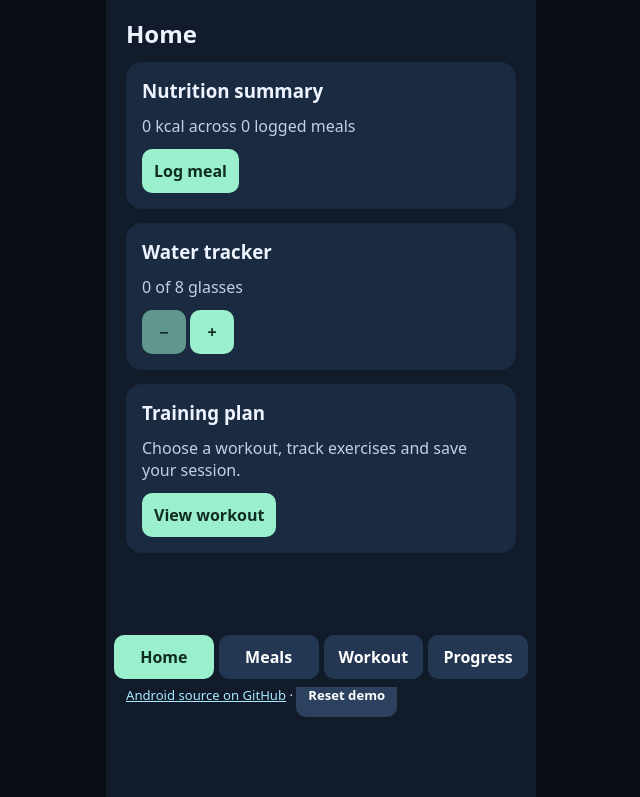
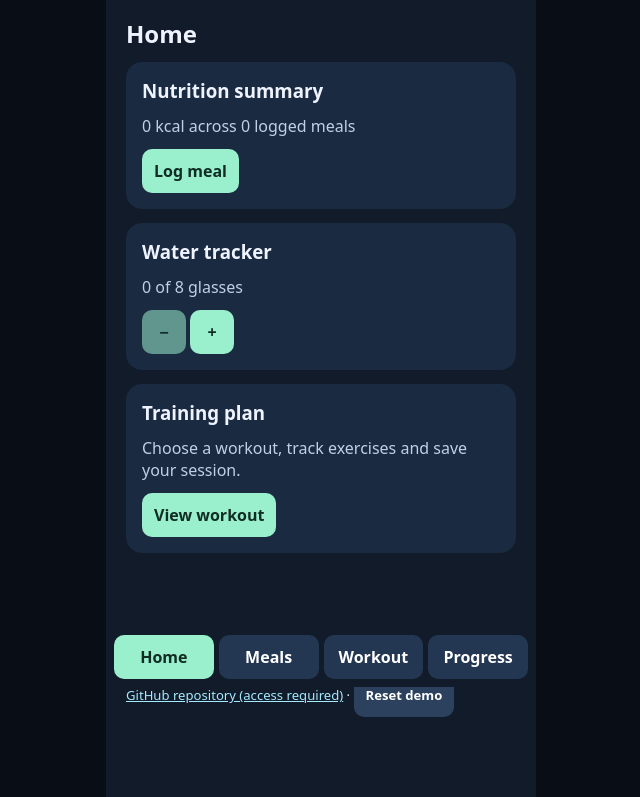
Before and after one commit to luigi043/LuigisWorkout, a plain HTML site: page demo/index.html in a window 1280 px wide. Shown: the part 113-910 px from the top of the page, without its empty margins (319-959 px from the left). Drawn offline with Linux system fonts and the light colour scheme.

Commit message:
Clarify repository access from the public portfolio demo
The public demo is accessible anonymously, while the GitHub source requires access to the private repository. Label the link accordingly and refresh the walkthrough captures after testing at 320, 390, and 1440 CSS pixels.

```diff
--- a/demo/index.html
+++ b/demo/index.html
@@ -15,7 +15,7 @@ button{min-width:44px}button:focus-visible,input:focus-visible,select:focus-visi
 <div class="phone">
 <header><h1>Luigi's Workout</h1><small>Training, meals and progress · Interactive portfolio demo</small></header>
 <main id="screen"></main>
-<footer><p id="notice" role="status"></p><p>Demo data stays in this browser. Android reminders, exercise videos and Room storage are part of the native app.</p><a href="https://github.com/luigi043/LuigisWorkout">Android source on GitHub</a> · <button id="reset" class="secondary">Reset demo</button></footer>
+<footer><p id="notice" role="status"></p><p>Demo data stays in this browser. Android reminders, exercise videos and Room storage are part of the native app.</p><a href="https://github.com/luigi043/LuigisWorkout">GitHub repository (access required)</a> · <button id="reset" class="secondary">Reset demo</button></footer>
 <nav aria-label="Demo screens"><button data-tab="Home">Home</button><button data-tab="Meals">Meals</button><button data-tab="Workout">Workout</button><button data-tab="Progress">Progress</button></nav>
 </div>
 <script type="module" src="demo.js"></script>
```
Also changed, not shown: docs/verification/browser/1440-01-home.png, docs/verification/browser/1440-02-meals.png, docs/verification/browser/1440-03-workout.png, docs/verification/browser/1440-04-progress.png, docs/verification/browser/390-02-meals.png, docs/verification/browser/390-03-workout.png, docs/verification/browser/390-04-progress.png.
